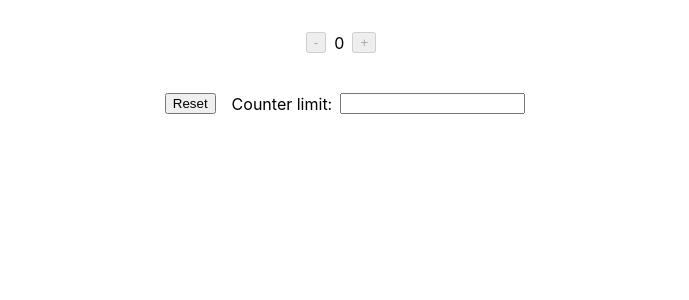
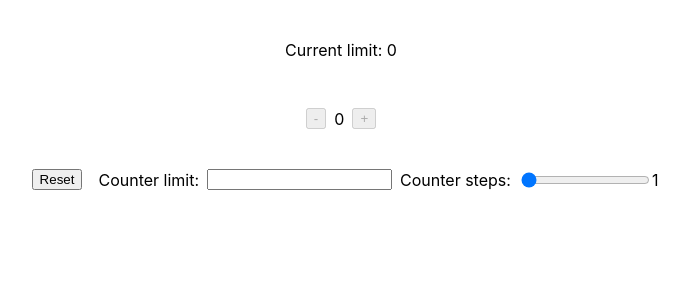
Before and after one commit to fabiankargl/React-App, a React (Create React App) app: page / in a window 1280 px wide. Shown: the top 300 px of the page, without its empty margins (299-988 px from the left). Built offline with nearby package versions, Linux system fonts and the light colour scheme.

Commit message:
added steps for user and improved logic

```diff
--- a/src/components/Counter.jsx
+++ b/src/components/Counter.jsx
@@ -5,22 +5,33 @@ export default function Counter() {
     counter: 0,
     counterLimit: 0,
     inputValue: "",
+    counterSteps: 1,
   });
 
   const handleIncrease = () => {
     setCounterState((prevState) => {
+      const { counter, counterSteps, counterLimit } = prevState;
+      const newCounter =
+        counter + counterSteps < counterLimit
+          ? counter + counterSteps
+          : counterLimit;
       return {
         ...prevState,
-        counter: prevState.counter + 1,
+        counter: newCounter,
       };
     });
   };
 
   const handleDecrease = () => {
     setCounterState((prevState) => {
+      const { counter, counterSteps, counterLimit } = prevState;
+      const newCounter =
+        counter - counterSteps > -counterLimit
+          ? counter - counterSteps
+          : -counterLimit;
       return {
         ...prevState,
-        counter: prevState.counter - 1,
+        counter: newCounter,
       };
     });
   };
@@ -56,8 +67,20 @@ export default function Counter() {
     }
   };
 
+  const handleSteps = (event) => {
+    setCounterState((prevState) => {
+      return {
+        ...prevState,
+        counterSteps: Number(event.target.value),
+      };
+    });
+  };
+
   return (
     <>
+    <div className="container">
+        <p>Current limit: {counterState.counterLimit}</p>
+    </div>
       <div className="container">
         <button
           onClick={handleDecrease}
@@ -79,13 +102,24 @@ export default function Counter() {
       </div>
       <div className="container">
         <button onClick={resetCounter}>Reset</button>
-        <label htmlFor="text">Counter limit:</label>
+        <label htmlFor="counterLimit">Counter limit:</label>
         <input
           type="text"
+          name="counterLimit"
           value={counterState.inputValue}
           onChange={(event) => handleChange(event)}
           onKeyDown={handleEnterPress}
         />
+        <label htmlFor="counterSteps">Counter steps:</label>
+        <input
+          type="range"
+          name="counterSteps"
+          min="1"
+          max="10"
+          value={counterState.counterSteps}
+          onChange={(event) => handleSteps(event)}
+        ></input>
+        {counterState.counterSteps}
       </div>
     </>
   );
```
